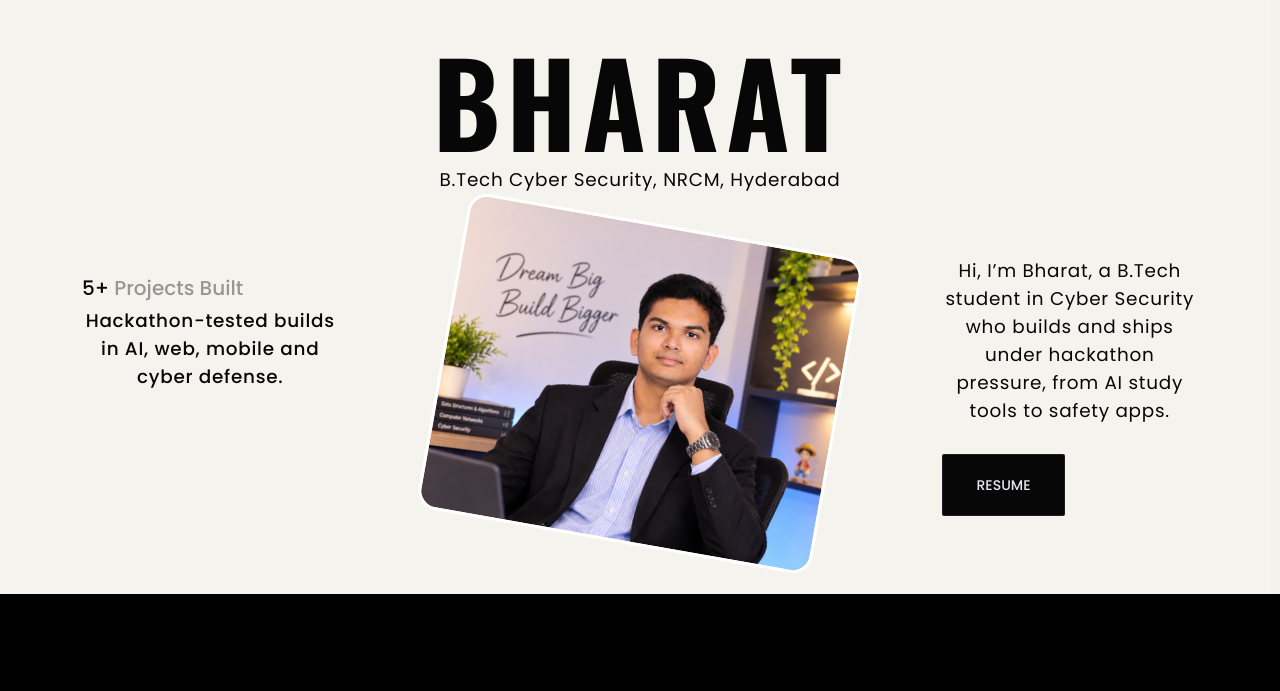
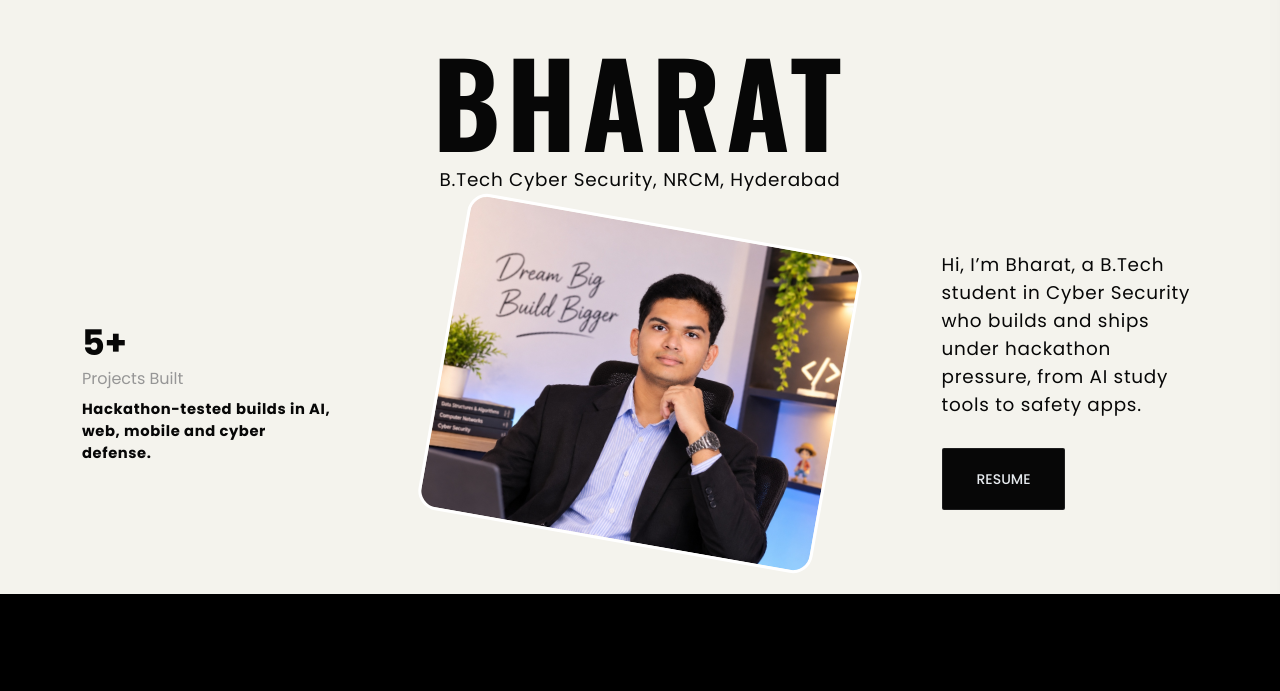
Before and after one commit to bharat24082007-spec/portfolio, a plain HTML site: page index.html in a window 1280 px wide. Shown: the part 90-781 px from the top of the page. Drawn offline with nearby package versions, Linux system fonts and the light colour scheme.

Commit message:
fix: Vertically center hero columns with align-items-center and improve text alignment

```diff
--- a/assets/css/bharat-custom.css
+++ b/assets/css/bharat-custom.css
@@ -314,6 +314,40 @@
     text-align: center !important;
 }
 
+/* Left & Right column text alignment on large screens */
+@media (min-width: 992px) {
+    .main-hero-area .row.align-items-center .col-lg-3 .hero-content p {
+        text-align: left !important;
+    }
+    .main-hero-area .row.align-items-center .col-lg-3 .hero-content {
+        text-align: left !important;
+    }
+}
+
+.hero-image {
+    text-align: center !important;
+}
+
 .hero-image img {
     margin-top: 0 !important;
+    max-width: 100%;
 }
+
+/* Reviews / Projects count left column */
+.clienti-reviews .reviews {
+    font-size: 2.2rem;
+    font-weight: 700;
+    line-height: 1.2;
+}
+.clienti-reviews .reviews span {
+    display: block;
+    font-size: 1rem;
+    font-weight: 400;
+    margin-top: 4px;
+}
+.clienti-reviews .reviews p {
+    font-size: 0.92rem !important;
+    line-height: 1.5 !important;
+    margin-top: 10px !important;
+    margin-bottom: 0 !important;
+}
--- a/index.html
+++ b/index.html
@@ -140,10 +140,10 @@
                     <!-- / END HERO DESIGN AREA -->
                 </div>
             </div>
-            <div class="row">
-                <div class="col-lg-3 pt-30">
+            <div class="row align-items-center">
+                <div class="col-lg-3">
                     <!-- START HERO DESIGN AREA -->
-                    <div class="hero-content wow fadeInUp delay-0-2s">
+                    <div class="hero-content wow fadeInUp delay-0-2s text-center text-lg-start">
                         <div class="clienti-reviews">
                             <div class="reviews">5+ <span>Projects Built</span>
                                 <p>Hackathon-tested builds in AI, web, mobile and cyber defense.</p>
@@ -158,8 +158,8 @@
                     </div>
                     <!-- / END HERO DESIGN AREA -->
                 </div>
-                <div class="col-lg-3 pt-30">
-                    <div class="hero-content wow fadeInUp delay-0-4s">
+                <div class="col-lg-3">
+                    <div class="hero-content wow fadeInUp delay-0-4s text-center text-lg-start">
                         <p>Hi, I’m Bharat, a B.Tech student in Cyber Security who builds and ships under hackathon pressure, from AI study tools to safety apps.</p>
                         <a class="theme-btn" href="assets/resume.pdf" target="_blank" rel="noopener noreferrer">RESUME</a>
                     </div>
```
